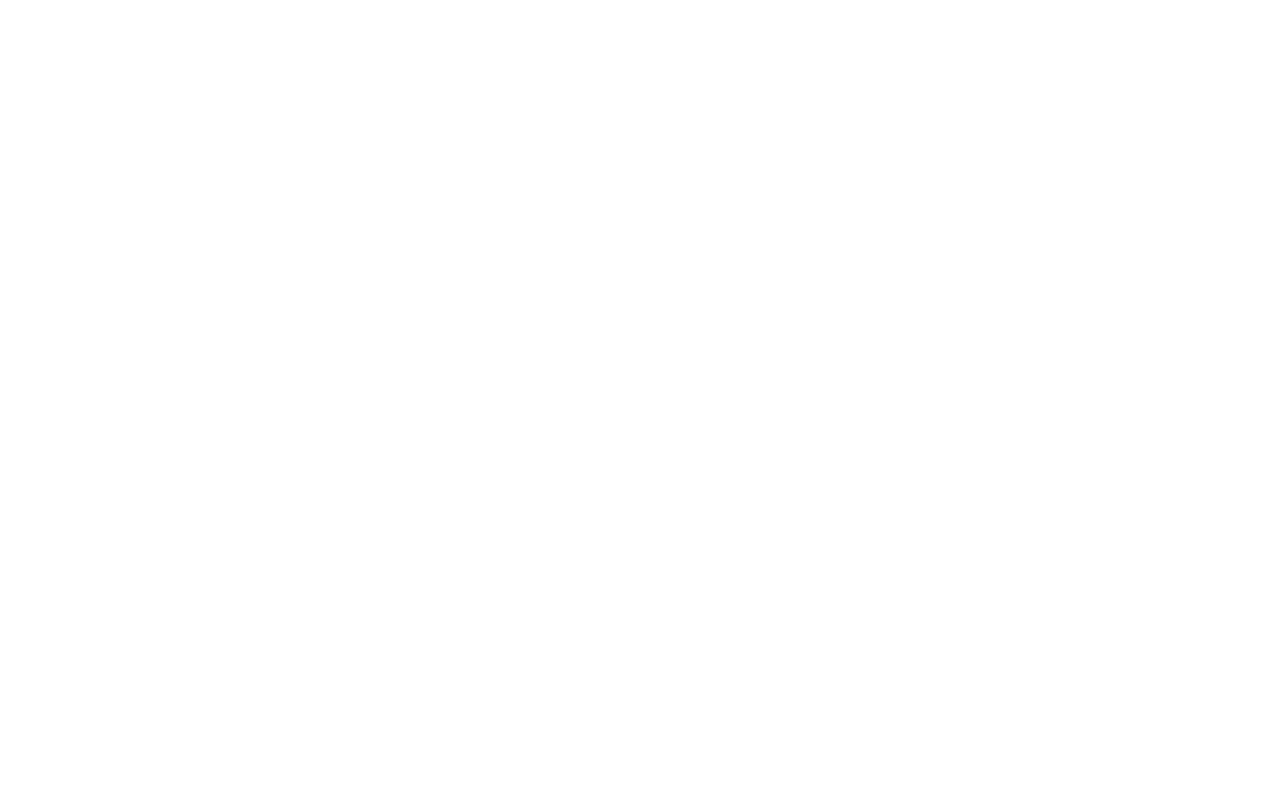
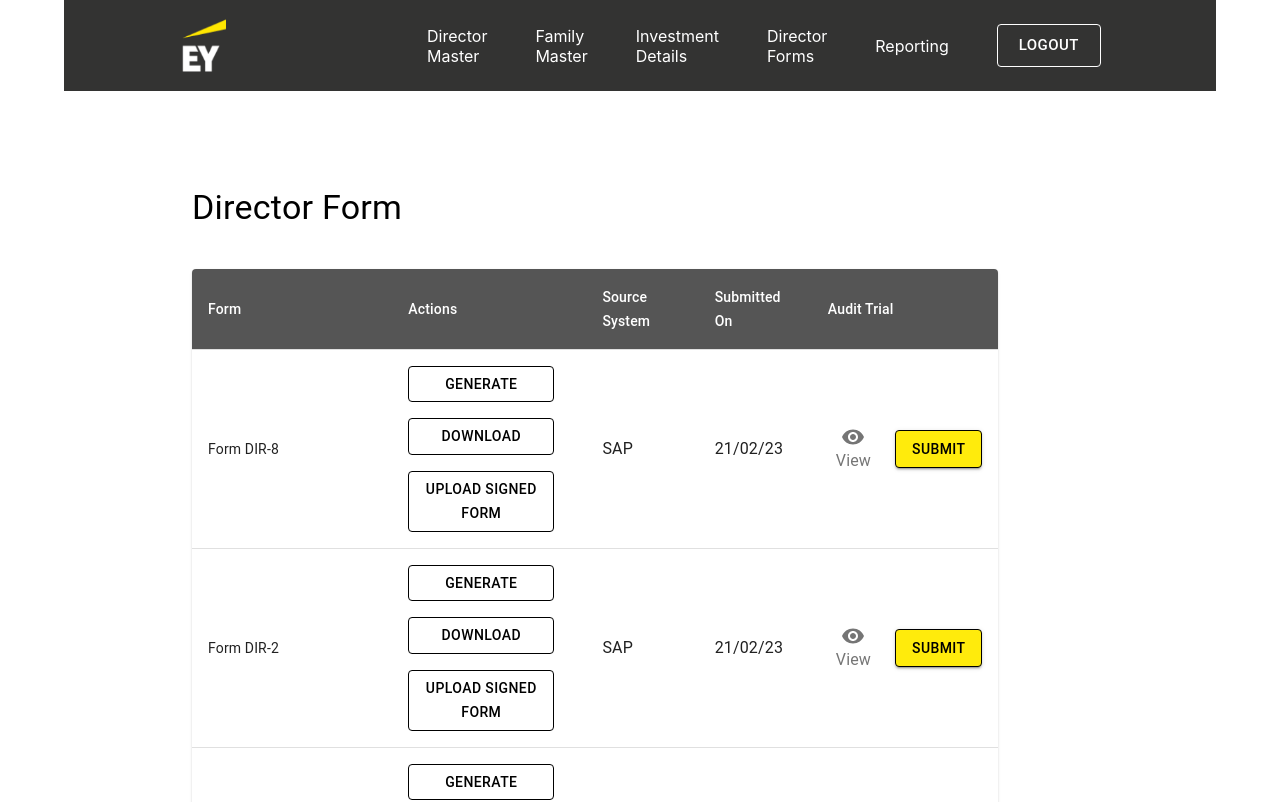
Before and after one commit to JeetuEIQ/EIQproject, a React (Create React App) app in the folder frontend_/: page /director-form in a window 1280 px wide. Before the commit this address had no page. Shown: the top 802 px of the page. Built offline with nearby package versions, Linux system fonts and the light colour scheme.

Commit message:
Director Form report page

```diff
--- a/frontend_/src/App.js
+++ b/frontend_/src/App.js
@@ -7,6 +7,7 @@
 import { Overview } from './components/directorMaster/Overview';
 import { Personal } from './components/directorMaster/Personal';
 import { Reporting } from './components/reporting/Reporting';
+import { DirectorForm } from './components/directorForm/DirectorForm';
 function App() {
   return (
     <>
@@ -19,6 +20,7 @@
           <Route path="/personal" element={<Personal/>}/>
           <Route path="/home" element={<Home/>}/>
           <Route path="/reporting" element={<Reporting/>}/>
+          <Route path="/director-form" element={<DirectorForm/>}/>
         </Routes>
 
       </BrowserRouter>
--- /dev/null
+++ b/frontend_/src/components/directorForm/DirectorForm.jsx
@@ -0,0 +1,35 @@
+import React from "react";
+import {
+  Box,
+} from "@mui/material";
+import { HomeHeader } from "../header/HomeHeader";
+import { Report } from "../tables/Report";
+import { DirectorFormTable } from "../tables/DirectorFormTable";
+
+export const DirectorForm = () => {
+  return (
+    <>
+      <Box
+        bgcolor={"white"}
+        height={"0px"}
+        minHeight={"100vh"}
+        display={"flex"}
+        flexDirection={"column"}
+        alignItems={"center"}
+        gap={12}
+      >
+        <Box
+          minWidth={"90%"}
+          display={"flex"}
+          flexDirection={"column"}
+          gap={16}
+        >
+          <HomeHeader />
+        </Box>
+        <Box minHeight={"65%"} width={"70%"} >
+            <DirectorFormTable/>
+        </Box>
+      </Box>
+    </>
+  );
+};
--- a/frontend_/src/components/header/HomeHeader.jsx
+++ b/frontend_/src/components/header/HomeHeader.jsx
@@ -63,7 +63,7 @@
               Details
             </Typography>
           </Link>
-          <Link style={{ textDecoration: "none" }}>
+          <Link to={"/director-form"} style={{ textDecoration: "none" }}>
             <Typography
               color={"white"}
               textAlign={"center"}
--- /dev/null
+++ b/frontend_/src/components/tables/DirectorFormTable.jsx
@@ -0,0 +1,141 @@
+import * as React from "react";
+import { styled } from "@mui/material/styles";
+import Table from "@mui/material/Table";
+import TableBody from "@mui/material/TableBody";
+import TableCell, { tableCellClasses } from "@mui/material/TableCell";
+import TableContainer from "@mui/material/TableContainer";
+import TableHead from "@mui/material/TableHead";
+import TableRow from "@mui/material/TableRow";
+import Paper from "@mui/material/Paper";
+import { Box, Button, IconButton, Typography } from "@mui/material";
+
+import ModeEditIcon from "@mui/icons-material/ModeEdit";
+import VisibilityIcon from "@mui/icons-material/Visibility";
+import { useNavigate } from "react-router-dom";
+
+const StyledTableCell = styled(TableCell)(({ theme }) => ({
+  [`&.${tableCellClasses.head}`]: {
+    backgroundColor: "#555555",
+    color: theme.palette.common.white,
+  },
+  [`&.${tableCellClasses.body}`]: {
+    fontSize: 14,
+  },
+}));
+
+const StyledTableRow = styled(TableRow)(({ theme }) => ({
+  //   height:60
+}));
+
+function createData(form, sourceSystem, date) {
+  return { form, sourceSystem, date};
+}
+
+const rows = [
+  createData("Form DIR-8", "SAP","21/02/23"),
+  createData("Form DIR-2  ", "SAP","21/02/23"),
+  createData("Declaration of Independence", "SAP","21/02/23"),
+  createData("Form MBP 1", "SAP","21/02/23"),
+  createData("List of Committees", "SAP","21/02/23"),
+  createData("Basic Disclosure under PIT Code  ", "SAP","21/02/23"),
+  createData("Form B under PIT Code  ", "SAP","21/02/23"),
+  createData("Affirmation to Code of Conduct  ", "SAP","21/02/23"),
+];
+
+export const DirectorFormTable = () => {
+  const navigate = useNavigate();
+
+  const handleView = () => {
+    navigate("/personal");
+  };
+
+  const handleEdit = () => {
+    navigate("/personal");
+  };
+  return (
+    <>
+      <Box width={"90%"} height={"100%"} gap={5} display={"flex"} flexDirection={"column"}>
+        <Box width={"100%"} height={"10%"} >
+          <Typography variant="h4">Director Form</Typography>
+        </Box>
+        {/* Table */}
+        <Box width={"100%"} minHeight={"90%"}>
+          <TableContainer component={Paper} sx={{ minWidth: 700 }}>
+            <Table
+              sx={{ minWidth: 700, minHeight: 300 }}
+              aria-label="customized table"
+            >
+              <TableHead>
+                <TableRow>
+                  <StyledTableCell align="left">Form</StyledTableCell>
+                  <StyledTableCell align="left">Actions</StyledTableCell>
+                  <StyledTableCell align="left">Source System</StyledTableCell>
+                  <StyledTableCell align="left">Submitted On</StyledTableCell>
+                  <StyledTableCell align="left">Audit Trial</StyledTableCell>
+                </TableRow>
+              </TableHead>
+              <TableBody>
+                {rows.map((row) => (
+                  <StyledTableRow key={row.from}>
+                    <StyledTableCell component="th" scope="row">
+                      {row.form}
+                    </StyledTableCell>
+                    <StyledTableCell align="left">
+                      <Box
+                        display={"flex"}
+                        flexDirection={"column"}
+                        justifyContent={"center"}
+                        alignItems={"center"}
+                        width={"90%"}
+                        gap={2}
+                      >
+                        <Button
+                        fullWidth
+                          variant="outlined"
+                          sx={{ border: "1px solid black", color: "black" }}
+                        >
+                          Generate
+                        </Button>
+                        <Button
+                        fullWidth
+                          variant="outlined"
+                          sx={{ border: "1px solid black", color: "black" }}
+                        >
+                          Download
+                        </Button>
+                        <Button
+                        fullWidth
+                          variant="outlined"
+                          sx={{ border: "1px solid black", color: "black" }}
+                        >
+                          Upload signed form
+                        </Button>
+                      </Box>
+                    </StyledTableCell>
+                    <StyledTableCell align="left">
+                      <Typography>{row.sourceSystem}</Typography>
+                    </StyledTableCell>
+                    <StyledTableCell align="left">
+                        <Typography>{row.date}</Typography>
+                    </StyledTableCell>
+                    <StyledTableCell align="left">
+                            <Box display={"flex"} gap={2} justifyContent={"center"} alignItems={"center"} >
+                        <IconButton>
+                            <Box display={"flex"} flexDirection={"column"} justifyContent={"center"} alignItems={"center"}>
+                            <VisibilityIcon/>
+                            <Typography>View</Typography>
+                            </Box>
+                        </IconButton>
+                        <Button variant="contained" sx={{bgcolor:"#ffeb0c",border:"1px solid black", color:"black"}}>Submit</Button>
+                            </Box>
+                    </StyledTableCell>
+                  </StyledTableRow>
+                ))}
+              </TableBody>
+            </Table>
+          </TableContainer>
+        </Box>
+      </Box>
+    </>
+  );
+};
```
